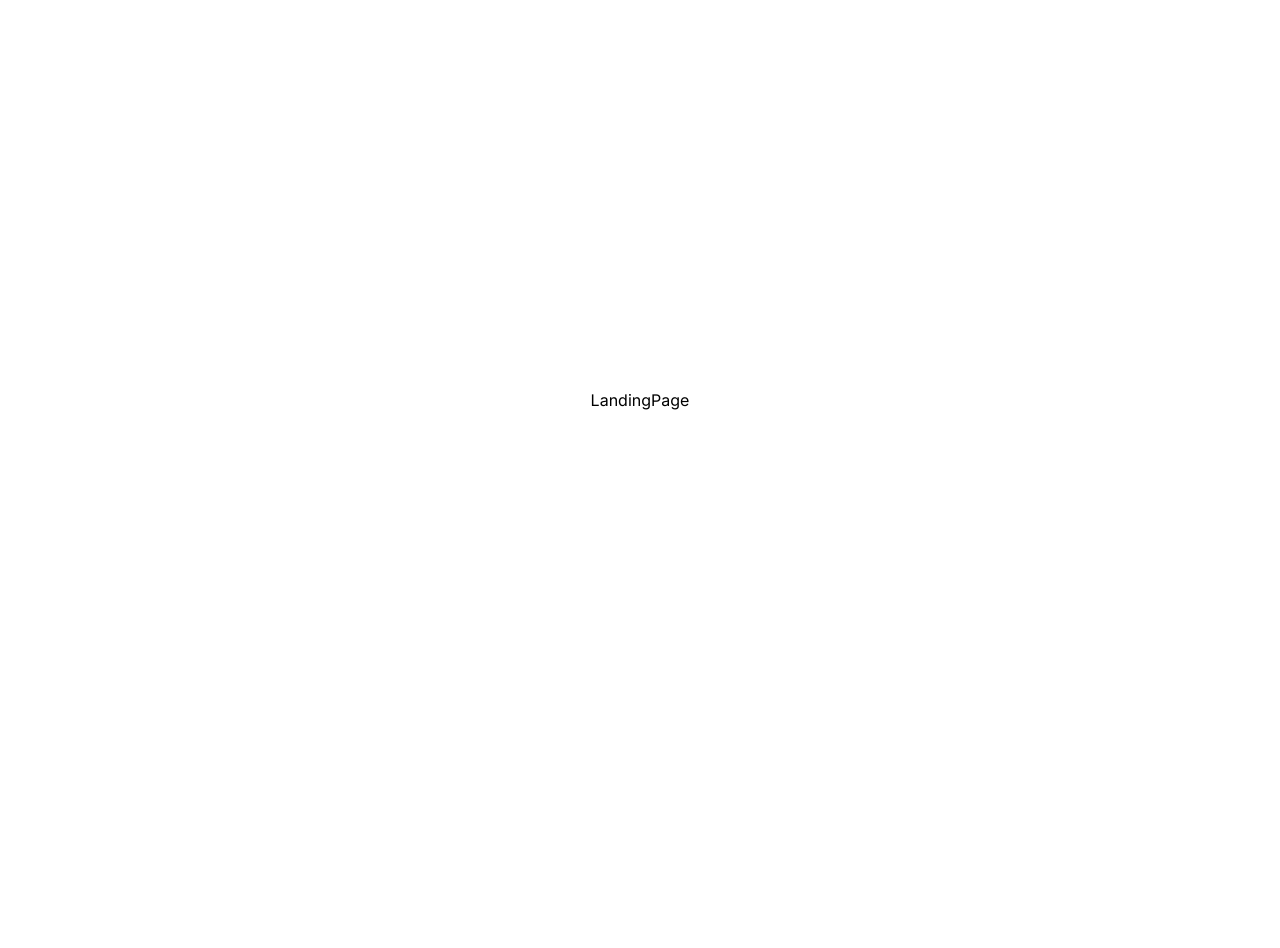
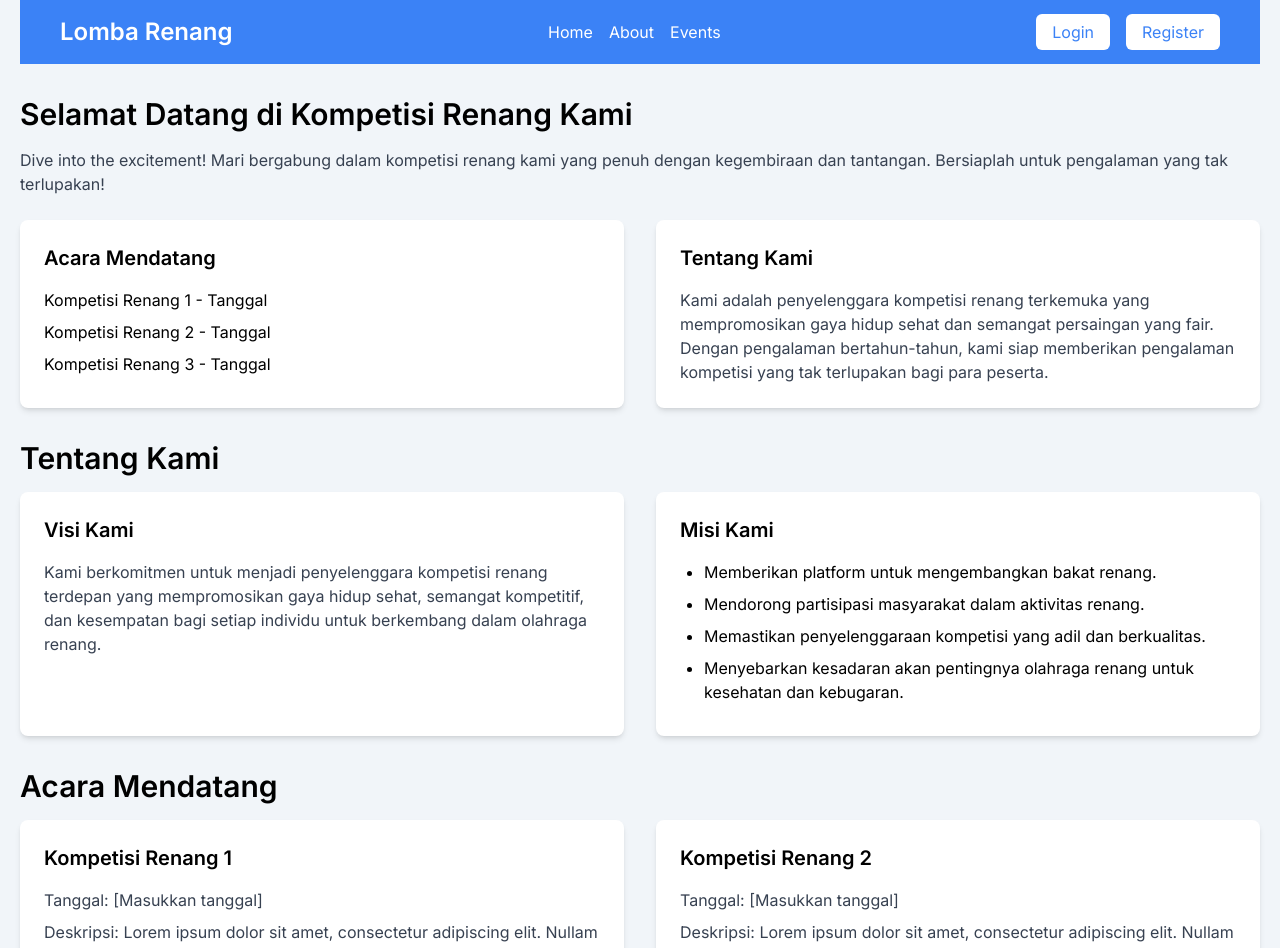
Before and after one commit to Wintec-Yuda/swim-app, a Next.js app: page / in a window 1280 px wide. Shown: the top 948 px of the page. Before the commit the page ends 800 px from the top, so only its background shows below. Built offline with nearby package versions, Linux system fonts and the light colour scheme.

Commit message:
create landing page

```diff
--- a/src/app/page.tsx
+++ b/src/app/page.tsx
@@ -1,5 +1,104 @@
+import Link from "next/link";
+
 const LandingPage = () => {
-  return <div className="flex min-h-screen items-center justify-center">LandingPage</div>;
+  return (
+    <div className="container px-5 bg-slate-100">
+      <header className="bg-blue-500 py-4 px-10">
+        <div className="container mx-auto flex justify-between items-center">
+          <h1 className="text-white text-2xl font-semibold">Lomba Renang</h1>
+          <nav>
+            <ul className="flex space-x-4">
+              <li>
+                <a href="#home" className="text-white hover:text-gray-200">
+                  Home
+                </a>
+              </li>
+              <li>
+                <a href="#about" className="text-white hover:text-gray-200">
+                  About
+                </a>
+              </li>
+              <li>
+                <a href="#events" className="text-white hover:text-gray-200">
+                  Events
+                </a>
+              </li>
+            </ul>
+          </nav>
+          <div>
+            <Link href="/auth/login" className="bg-white text-blue-500 py-2 px-4 rounded-md hover:bg-blue-200 mr-4">
+              Login
+            </Link>
+            <Link href="/auth/login" className="bg-white text-blue-500 py-2 px-4 rounded-md hover:bg-blue-200">
+              Register
+            </Link>
+          </div>
+        </div>
+      </header>
+      <section className="container mx-auto my-8 relative" id="home">
+        <h2 className="text-3xl font-semibold mb-4">Selamat Datang di Kompetisi Renang Kami</h2>
+        <p className="text-gray-700 mb-6">Dive into the excitement! Mari bergabung dalam kompetisi renang kami yang penuh dengan kegembiraan dan tantangan. Bersiaplah untuk pengalaman yang tak terlupakan!</p>
+
+        <div className="grid grid-cols-1 md:grid-cols-2 gap-8">
+          <div className="bg-white shadow-md p-6 rounded-lg">
+            <h3 className="text-xl font-semibold mb-4">Acara Mendatang</h3>
+            <ul>
+              <li className="mb-2">Kompetisi Renang 1 - Tanggal</li>
+              <li className="mb-2">Kompetisi Renang 2 - Tanggal</li>
+              <li className="mb-2">Kompetisi Renang 3 - Tanggal</li>
+            </ul>
+          </div>
+          <div className="bg-white shadow-md p-6 rounded-lg">
+            <h3 className="text-xl font-semibold mb-4">Tentang Kami</h3>
+            <p className="text-gray-700">
+              Kami adalah penyelenggara kompetisi renang terkemuka yang mempromosikan gaya hidup sehat dan semangat persaingan yang fair. Dengan pengalaman bertahun-tahun, kami siap memberikan pengalaman kompetisi yang tak terlupakan bagi
+              para peserta.
+            </p>
+          </div>
+        </div>
+      </section>
+      <section className="container mx-auto my-8" id="about">
+        <h2 className="text-3xl font-semibold mb-4">Tentang Kami</h2>
+        <div className="grid grid-cols-1 md:grid-cols-2 gap-8">
+          <div className="bg-white shadow-md p-6 rounded-lg">
+            <h3 className="text-xl font-semibold mb-4">Visi Kami</h3>
+            <p className="text-gray-700">
+              Kami berkomitmen untuk menjadi penyelenggara kompetisi renang terdepan yang mempromosikan gaya hidup sehat, semangat kompetitif, dan kesempatan bagi setiap individu untuk berkembang dalam olahraga renang.
+            </p>
+          </div>
+          <div className="bg-white shadow-md p-6 rounded-lg">
+            <h3 className="text-xl font-semibold mb-4">Misi Kami</h3>
+            <ul className="list-disc pl-6">
+              <li className="mb-2">Memberikan platform untuk mengembangkan bakat renang.</li>
+              <li className="mb-2">Mendorong partisipasi masyarakat dalam aktivitas renang.</li>
+              <li className="mb-2">Memastikan penyelenggaraan kompetisi yang adil dan berkualitas.</li>
+              <li className="mb-2">Menyebarkan kesadaran akan pentingnya olahraga renang untuk kesehatan dan kebugaran.</li>
+            </ul>
+          </div>
+        </div>
+      </section>
+      <section className="container mx-auto my-8" id="events">
+        <h2 className="text-3xl font-semibold mb-4">Acara Mendatang</h2>
+        <div className="grid grid-cols-1 md:grid-cols-2 gap-8">
+          <div className="bg-white shadow-md p-6 rounded-lg">
+            <h3 className="text-xl font-semibold mb-4">Kompetisi Renang 1</h3>
+            <p className="text-gray-700 mb-2">Tanggal: [Masukkan tanggal]</p>
+            <p className="text-gray-700">Deskripsi: Lorem ipsum dolor sit amet, consectetur adipiscing elit. Nullam lobortis tristique diam, nec pulvinar turpis gravida at.</p>
+          </div>
+          <div className="bg-white shadow-md p-6 rounded-lg">
+            <h3 className="text-xl font-semibold mb-4">Kompetisi Renang 2</h3>
+            <p className="text-gray-700 mb-2">Tanggal: [Masukkan tanggal]</p>
+            <p className="text-gray-700">Deskripsi: Lorem ipsum dolor sit amet, consectetur adipiscing elit. Nullam lobortis tristique diam, nec pulvinar turpis gravida at.</p>
+          </div>
+        </div>
+      </section>
+      <footer className="bg-gray-900 text-white py-6">
+        <div className="container mx-auto text-center">
+          <p className="mb-2">&copy; 2024 Lomba Renang. All rights reserved.</p>
+        </div>
+      </footer>
+    </div>
+  );
 };
 
 export default LandingPage;
```
